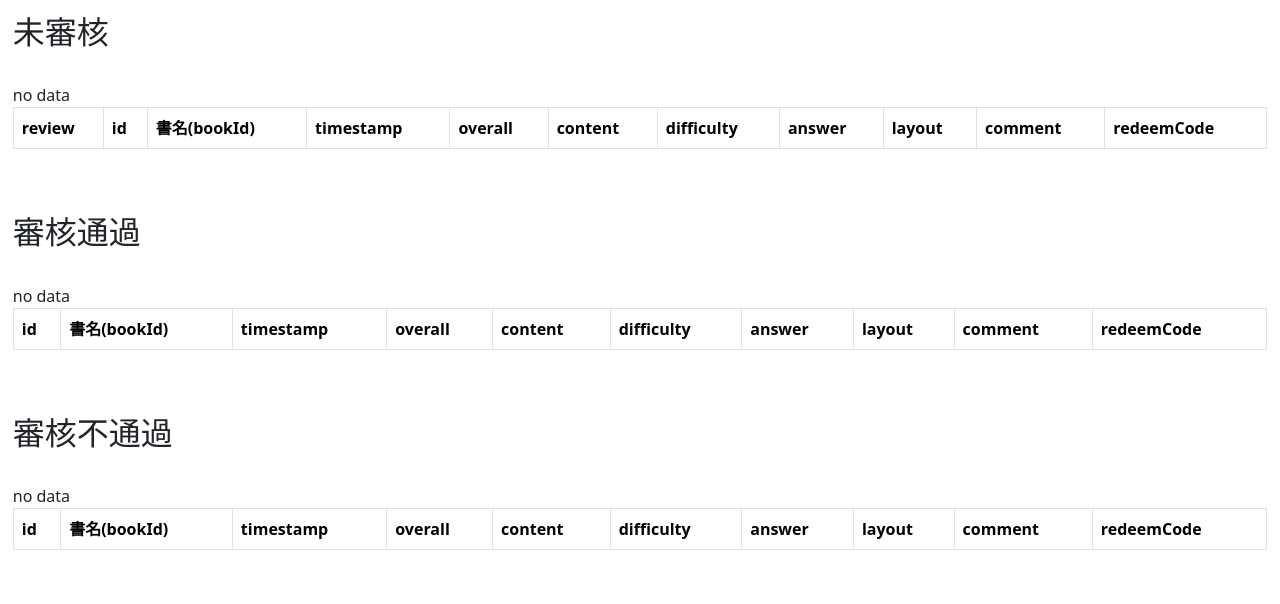
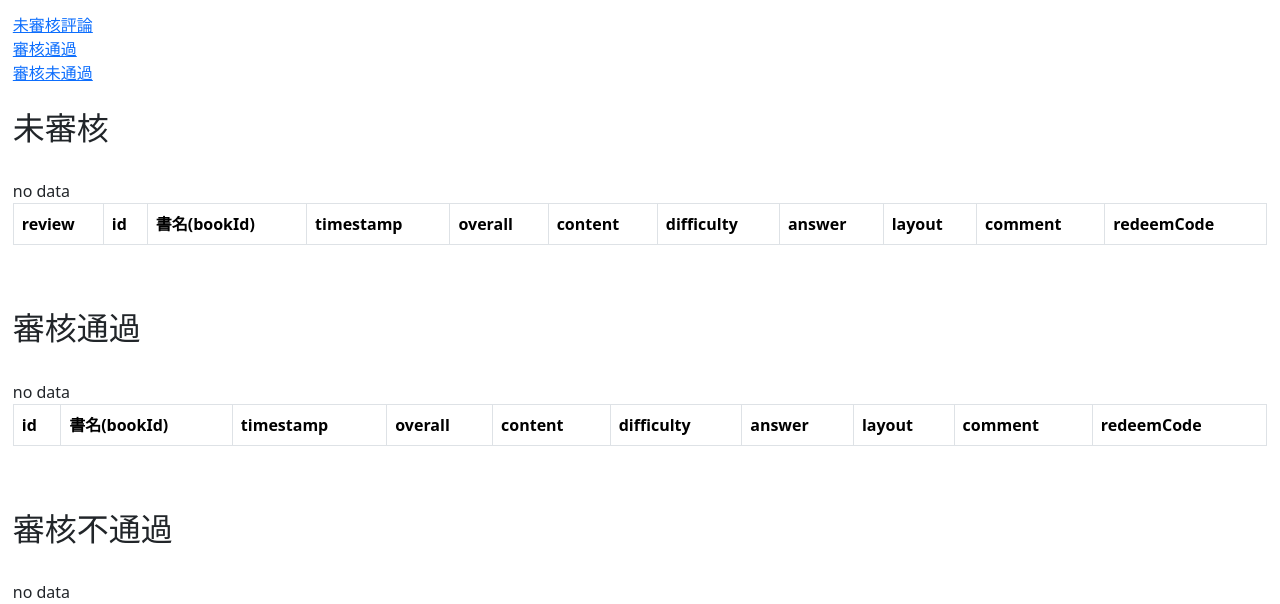
Before and after one commit to Today-Asked/Study-Guides-Recommendation, a PHP site: page /cms/reviewComment.php in a window 1280 px wide. Shown: the top 604 px of the page. Run offline with PHP 8.4, Linux system fonts and the light colour scheme; the visitor is signed in with stand-in values (Sample User, id 1); data that the repository does not hold is empty; a stand-in replaces the project's code that opens the database connection.

Commit message:
add link to all div

```diff
--- a/cms/reviewComment.php
+++ b/cms/reviewComment.php
@@ -17,7 +17,11 @@ require_once "auth.php";
         <meta name="robots" content="noindex">
         <title>審核評論</title>
     </head>
-    <body style='margin: 1%'></body>
+    <body style='margin: 1%'>
+        <a href='#not-reviewed'>未審核評論</a><br/>
+        <a href='#review-pass'>審核通過</a><br/>
+        <a href='#review-fail'>審核未通過</a><br/><br/>
+    </body>
 <?php
 require_once "../databaseLogin.php";
 require "../connectDB.php";
@@ -69,11 +73,11 @@ function createTable($review, $connection){
     echo "</table>";
 }
 
-echo "<h2>未審核</h2><br>";
+echo "<h2 id='not-reviewed'>未審核</h2><br>";
 createTable(0, $connection);
-echo "<br><br><h2>審核通過</h2><br>";
+echo "<br><br><h2 id='review-pass'>審核通過</h2><br>";
 createTable(1, $connection);
-echo "<br><br><h2>審核不通過</h2><br>";
+echo "<br><br><h2 id='review-fail'>審核不通過</h2><br>";
 createTable(-1, $connection);
 
 
```
